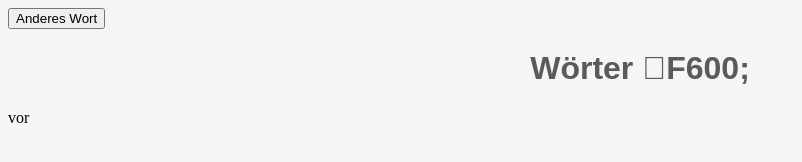
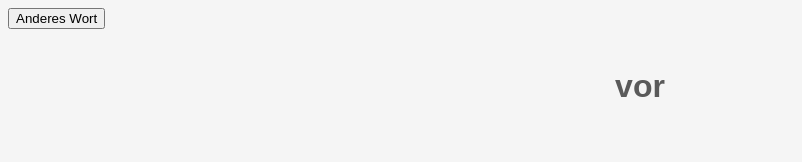
Before and after one commit to ErikAshburner/erikashburner.github.io, a plain HTML site: page grundwortschatz.html in a window 1280 px wide. Shown: the whole page, without its empty margins (0-802 px from the left). Drawn offline with Linux system fonts and the light colour scheme.

Commit message:
Update grundwortschatz.html

```diff
--- a/grundwortschatz.html
+++ b/grundwortschatz.html
@@ -13,8 +13,9 @@
 
 <body onload="showOtherWord()">
 <button onclick="showOtherWord()">Anderes Wort</button>
-<h1>Wörter &#1F600;</h1>
-<div id="word"></div>
+<br>
+<br>
+<h1><div id="word"></div></h1>
 </body>
 
 </html>
```
